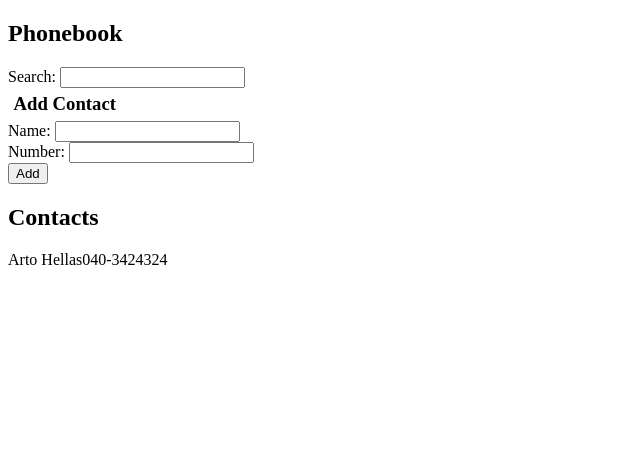
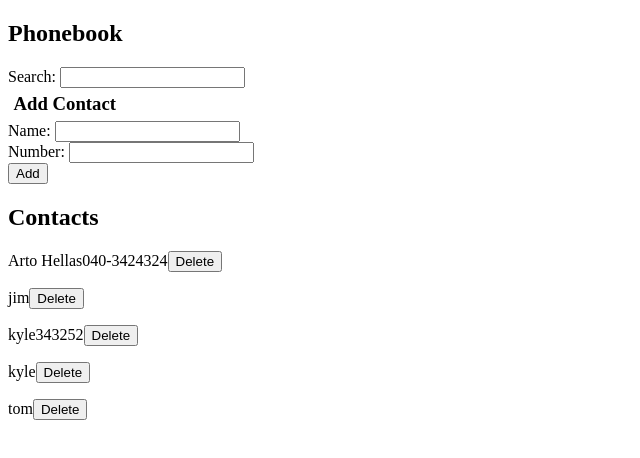
Before and after one commit to diegoram23/phonebook, a React (Vite) app: page / in a window 1280 px wide. Shown: the top 458 px of the page, without its empty margins (0-640 px from the left). Built offline with nearby package versions, Linux system fonts and the light colour scheme; data requests are answered from the project's data file.

Commit message:
axios get and post requested extracted into their own modules

```diff
--- a/db.json
+++ b/db.json
@@ -4,6 +4,26 @@
       "name": "Arto Hellas",
       "number": "040-3424324",
       "id": 1
+    },
+    {
+      "name": "jim",
+      "number": "",
+      "id": 2
+    },
+    {
+      "name": "kyle",
+      "number": "343252",
+      "id": 3
+    },
+    {
+      "name": "",
+      "number": "kyle",
+      "id": 4
+    },
+    {
+      "name": "tom",
+      "number": "",
+      "id": 5
     }
   ]
 }
--- a/src/App.jsx
+++ b/src/App.jsx
@@ -1,5 +1,6 @@
 import { useState, useEffect } from 'react'
 import axios from 'axios'
+import contactsService from './contacts'
 import Contacts from './components/Contacts'
 import ContactForm from './components/ContactForm'
 import SearchContacts from './components/SearchContacts'
@@ -12,12 +13,11 @@ function App() {
   const [searchContact, setSearchContact] = useState('')
 
   useEffect(() => {
-    console.log('effect ran');
-    axios
-    .get('http://localhost:3001/persons')
-    .then(res => {
-      setContacts(res.data)
-    })
+    contactsService
+      .getAll()
+      .then(initialContacts => {
+        setContacts(initialContacts)
+      })
   }, [])
 
   const handleNameChange = (e) => {
@@ -33,22 +33,25 @@ function App() {
 
   }
 
-  const addPerson = () => {
-    const personObj = {
-      name: newName,
-      number: newNumber,
-      id: contacts.length + 1
-    }
-    setContacts(contacts.concat(personObj))
-    setNewName('')
-    setNewNumber('')
-  }
-
   const handleSubmitPerson = (e) => {
     e.preventDefault()
     const duplicate = contacts.find(person => person.name === newName)
     duplicate ? alert(`${newName} is already in your contacts`)
       : addPerson()
+  }
+
+  const addPerson = () => {
+    const personObj = {
+      name: newName,
+      number: newNumber,
+    }
+    contactsService
+      .createContact(personObj)
+      .then(returnedContact => {
+        setContacts(contacts.concat(returnedContact))
+        setNewName('')
+        setNewNumber('')
+      })
   }
 
   const searchMatch = contacts.filter(person =>
--- a/src/components/Contacts.jsx
+++ b/src/components/Contacts.jsx
@@ -8,6 +8,7 @@ const Contacts = ({ searchMatch }) => {
                 <p key={person.id}>
                     {person.name}
                     {person.number}
+                    <button>Delete</button>
                 </p>
             )}
         </div>
--- /dev/null
+++ b/src/contacts.js
@@ -0,0 +1,20 @@
+import axios from "axios";
+
+const baseUrl = 'http://localhost:3001/persons'
+
+const getAll = () => {
+    return axios.get(baseUrl)
+    .then(res => res.data)
+}
+
+const createContact = (newObject) => {
+    return axios.post(baseUrl, newObject)
+    .then(res => res.data)
+}
+
+const deleteContact = (obj) => {
+    return axios.delete(`${baseUrl}/${obj}`)
+    .then(res => res.data)
+}
+
+export default { getAll, createContact, deleteContact}
```
Lines whose indentation alone changed are shown as unchanged.
